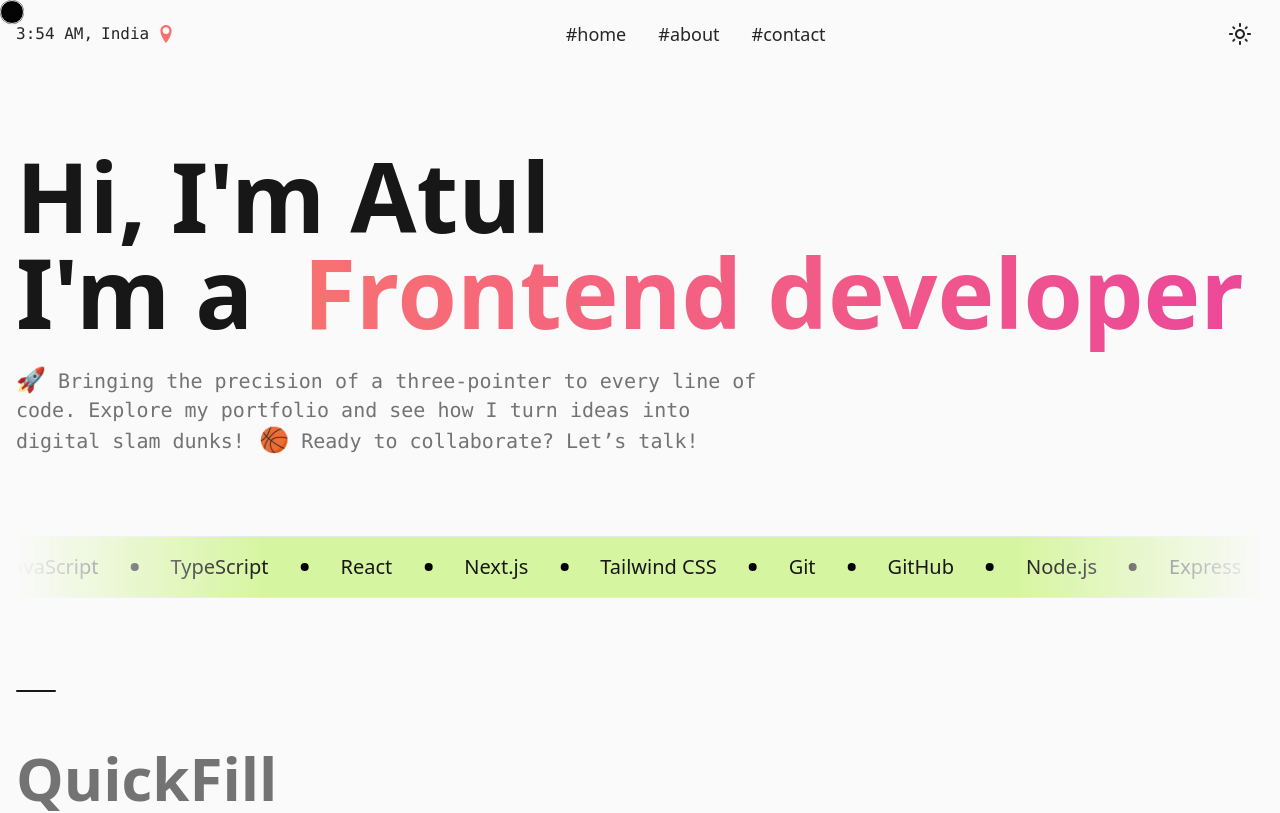
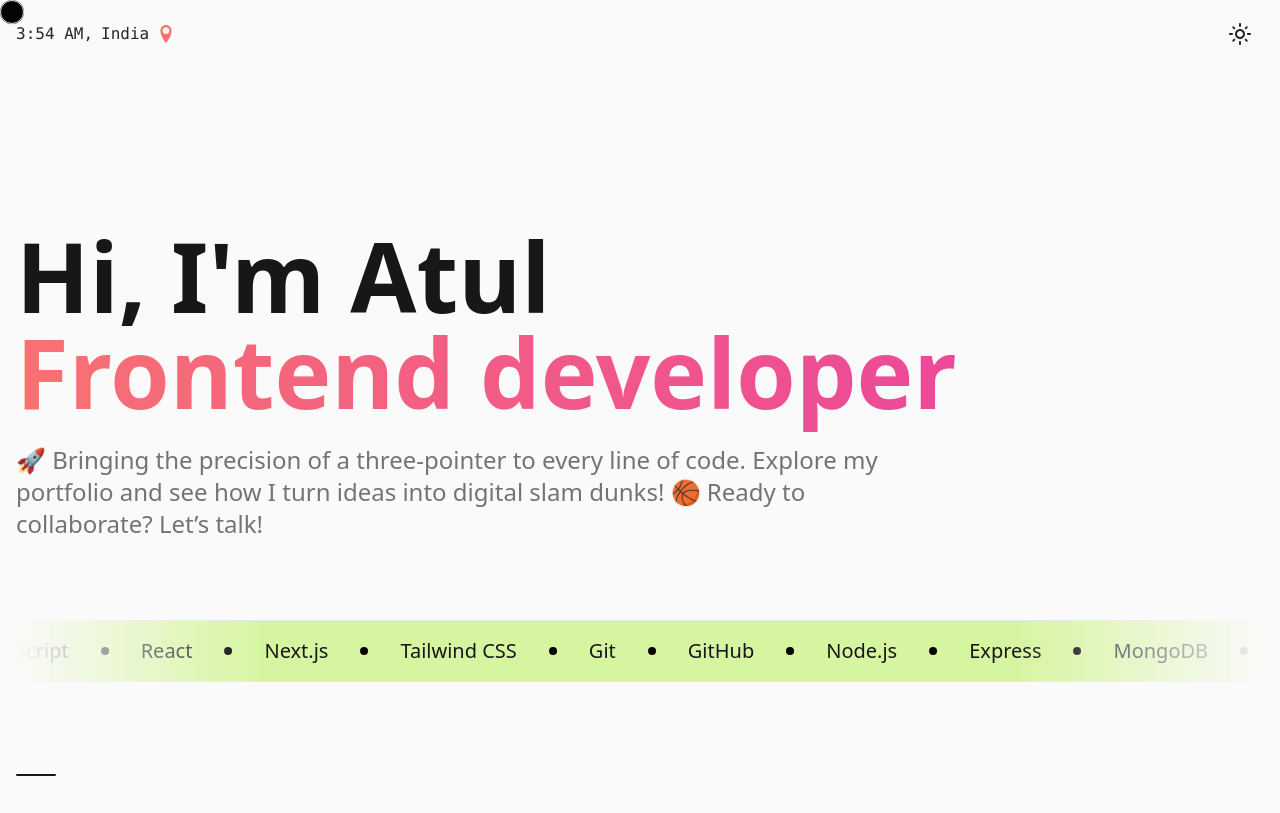
Before and after one commit to atulsmania/portfolio, a React (Vite) app: page / in a window 1280 px wide. Shown: the top 813 px of the page. Built offline with nearby package versions, Linux system fonts and the light colour scheme.

Commit message:
fix: mobile layout fix

```diff
--- a/src/components/Header.tsx
+++ b/src/components/Header.tsx
@@ -5,7 +5,6 @@ import { toggleDarkMode } from "@/lib/utils";
 import { MdOutlineLightMode } from "react-icons/md";
 import { MdDarkMode } from "react-icons/md";
 import { useState } from "react";
-import Link from "./ui/link";
 import { ImLocation } from "react-icons/im";
 
 const Toggler = () => {
@@ -25,12 +24,6 @@ const Toggler = () => {
 };
 
 const Header = () => {
-  const indiaDate = new Date().toLocaleDateString("en-US", {
-    timeZone: "Asia/Kolkata",
-    month: "long",
-    day: "numeric",
-  });
-
   const indiaTime = new Date().toLocaleTimeString("en-US", {
     timeZone: "Asia/Kolkata",
     hour: "numeric",
@@ -45,39 +38,10 @@ const Header = () => {
           <span className="text-md">India</span>
           <ImLocation size={18} className="inline fill-red-400" />
         </div>
-        <Menu />
         <Toggler />
       </div>
     </header>
   );
 };
 
-const Menu = () => {
-  const [hoveredCell, setHoveredCell] = useState<number | null>(null);
-  const isMobile = useMediaQuery("(max-width: 768px)");
-
-  if (isMobile) {
-    return null;
-  }
-
-  return (
-    <nav className="flex items-center">
-      {["#home", "#about", "#contact"].map((link, i) => (
-        <Link
-          key={link}
-          href={link}
-          tileIndex={i}
-          hoveredCell={hoveredCell}
-          layoutId="header-tabs"
-          className="px-1 border-black md:px-3"
-          onMouseEnter={() => setHoveredCell(i)}
-          onMouseLeave={() => setHoveredCell(null)}
-        >
-          {link}
-        </Link>
-      ))}
-    </nav>
-  );
-};
-
 export default Header;
--- a/src/components/ui/cursor.tsx
+++ b/src/components/ui/cursor.tsx
@@ -26,7 +26,6 @@ const Cursor = () => {
 
       const portalCursor = document.getElementById("portal-cursor");
       if (!portalCursor) return;
-      console.log(portalCursor.getAttribute("data-section"));
       const sectionId = portalCursor.getAttribute("data-section");
       setEmoji(sectionId as string);
     };
--- a/src/components/ui/infinite-moving-cards.tsx
+++ b/src/components/ui/infinite-moving-cards.tsx
@@ -69,7 +69,7 @@ export const InfiniteMovingCards = ({
       onMouseLeave={removeIdFromCursor}
       ref={containerRef}
       className={cn(
-        "scroller relative z-20 overflow-hidden bg-lime-300/60 dark:bg-neutral-900 border",
+        "scroller relative z-20 overflow-hidden bg-lime-300/60 dark:bg-neutral-900 dark:border-neutral-800 border",
         "max-w-7xl mx-auto [mask-image:linear-gradient(to_right,transparent,white_20%,white_80%,transparent)]",
         className
       )}
@@ -83,12 +83,12 @@ export const InfiniteMovingCards = ({
       >
         {items.map((quote, idx) => (
           <Fragment key={idx}>
-            <li className="w-2 h-2 bg-black rounded-full dark:bg-neutral-50" />
+            <li className="w-2 h-2 bg-black rounded-full dark:bg-neutral-400" />
             <li
-              className="relative flex items-center flex-shrink-0 max-w-full px-8 font-medium w-fit"
+              className="relative flex items-center flex-shrink-0 max-w-full px-8 w-fit"
               key={idx}
             >
-              <blockquote className="text-xl font-medium text-neutral-900 dark:text-neutral-50">
+              <blockquote className="text-sm font-light md:font-medium md:text-xl text-neutral-900 dark:text-neutral-400">
                 {quote}
               </blockquote>
             </li>
--- a/src/containers/About.tsx
+++ b/src/containers/About.tsx
@@ -1,11 +1,11 @@
 import Section from "@/components/Section";
-import WordReveal from "@/components/ui/word-reveal";
+import TextProgress from "@/components/ui/text.progress";
 
 const About = () => {
   return (
     <Section id="about-me" title="About">
       <div className="max-w-5xl">
-        <p className="mt-4 mb-2 md:text-3xl text-neutral-500 dark:text-neutral-500">
+        <p className="mt-4 mb-2 text-xl md:text-3xl text-neutral-500 dark:text-neutral-500">
           Hello! I'm Atul Chauhan, a passionate frontend developer with over
           three years of experience crafting engaging, user-friendly digital
           experiences. My journey in tech began with a fascination for the way
--- a/src/containers/Intro.tsx
+++ b/src/containers/Intro.tsx
@@ -6,19 +6,18 @@ const Intro = () => {
     <section
       onMouseEnter={() => addIdToCursor("hi-there")}
       onMouseLeave={removeIdFromCursor}
-      className="mt-28"
-      id="hi there"
+      className="pt-20 md:pt28"
+      id="intro"
     >
       <div className="flex flex-col justify-end w-full space-y-4 md:space-y-6">
-        <h2 className="font-sans text-3xl font-bold md:text-8xl text-neutral-900 dark:text-neutral-50">
+        <h2 className="font-sans text-4xl font-bold md:text-8xl text-neutral-900 dark:text-neutral-50">
           Hi, I'm Atul
           <br />
-          I'm a &nbsp;
           <span className="text-transparent bg-clip-text bg-gradient-to-r from-red-400 to-pink-500">
             Frontend developer
           </span>
         </h2>
-        <span className="max-w-3xl font-mono text-xl text-neutral-500 dark:text-neutral-500">
+        <span className="max-w-4xl text-base md:text-2xl text-neutral-500 dark:text-neutral-500">
           <IconReveal>🚀</IconReveal> Bringing the precision of a three-pointer
           to every line of code. Explore my portfolio and see how I turn ideas
           into digital slam dunks!<IconReveal>&nbsp;🏀</IconReveal> Ready to
--- a/src/lib/utils.ts
+++ b/src/lib/utils.ts
@@ -1,5 +1,4 @@
 import { type ClassValue, clsx } from "clsx";
-import { stringify } from "querystring";
 import { twMerge } from "tailwind-merge";
 
 export function cn(...inputs: ClassValue[]) {
@@ -7,8 +6,6 @@ export function cn(...inputs: ClassValue[]) {
 }
 
 export const skills = [
-  "HTML",
-  "CSS",
   "JavaScript",
   "TypeScript",
   "React",
```
